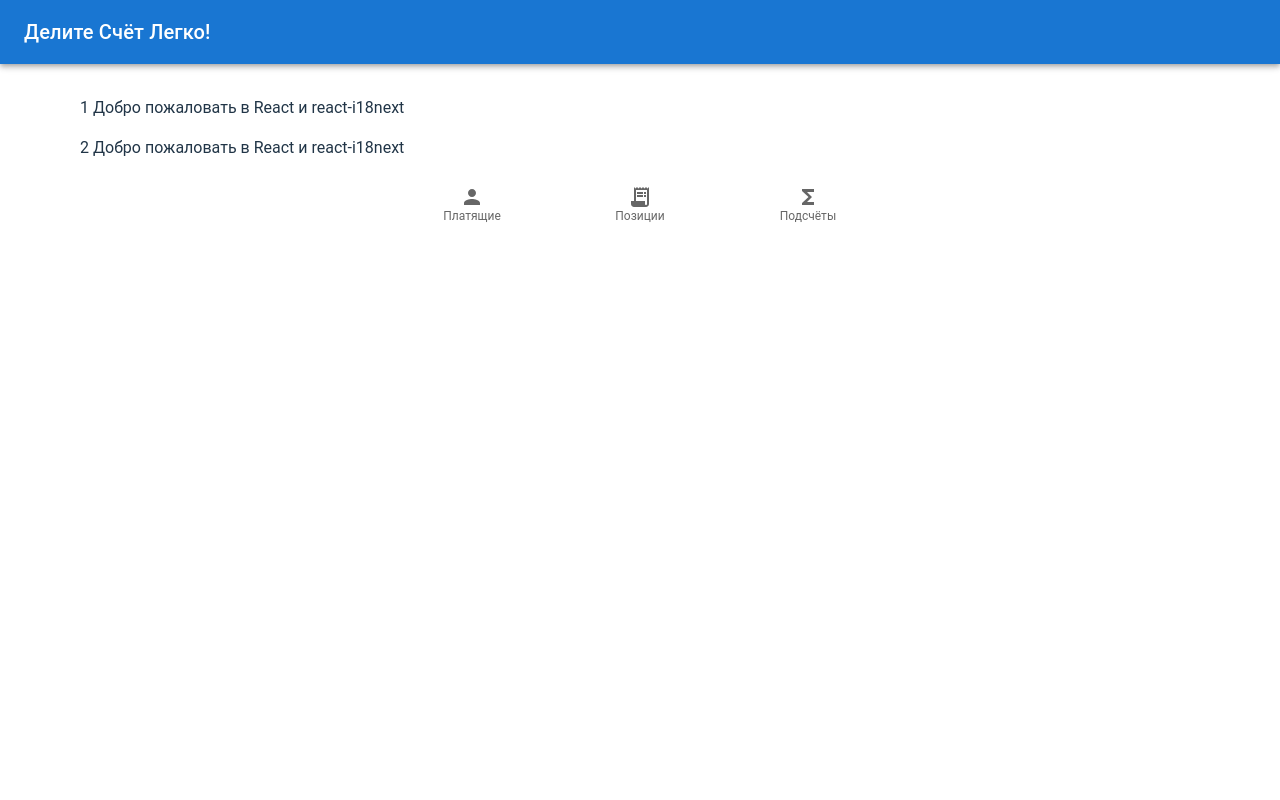
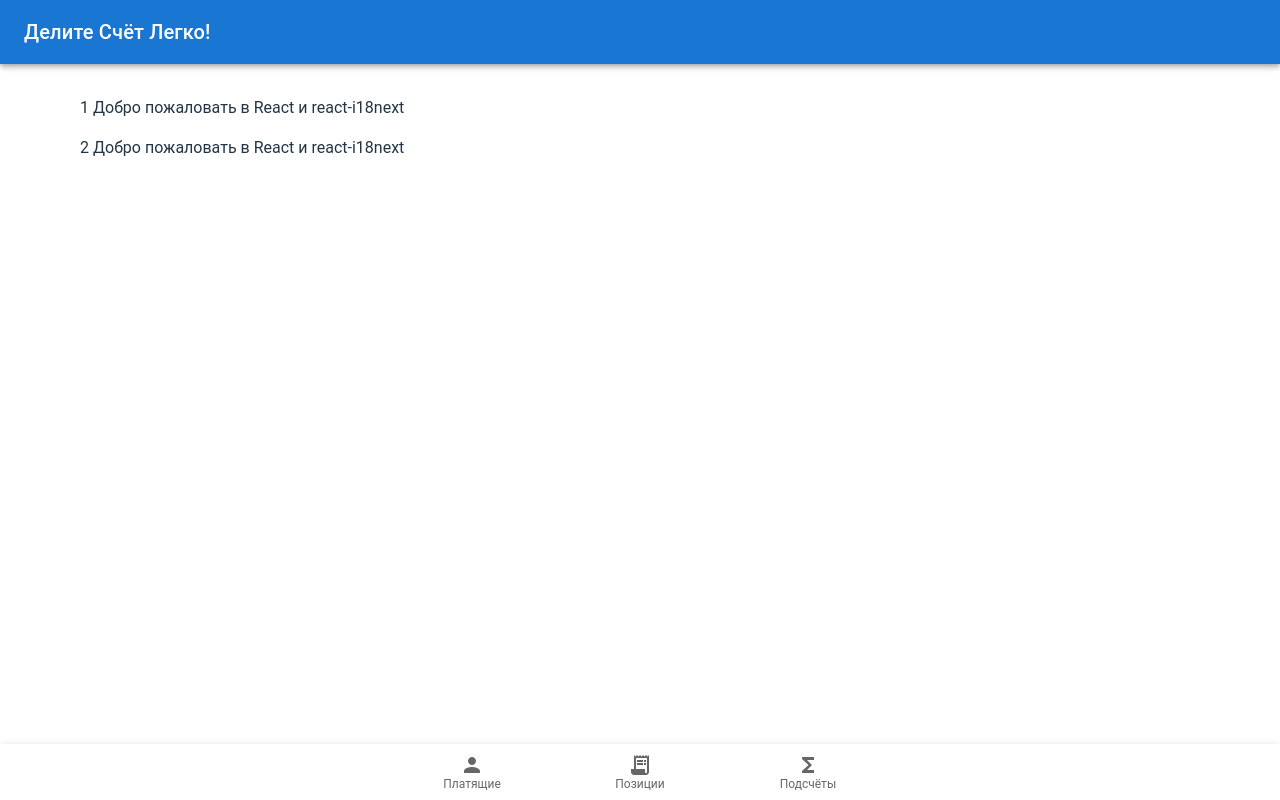
Before and after one commit to YuliyaMinsk/split-bill-easy, a React (Vite) app: page / in a window 1280 px wide. Built offline with nearby package versions, Linux system fonts and the light colour scheme.

Commit message:
feat: add bottom navigation

```diff
--- a/package.json
+++ b/package.json
@@ -18,7 +18,8 @@
     "i18next": "^22.4.15",
     "react": "^18.2.0",
     "react-dom": "^18.2.0",
-    "react-i18next": "^12.2.2"
+    "react-i18next": "^12.2.2",
+    "react-router-dom": "^6.11.1"
   },
   "devDependencies": {
     "@types/react": "^18.0.28",
--- a/src/app/app.tsx
+++ b/src/app/app.tsx
@@ -1,8 +1,9 @@
 import React from 'react';
 import ReactDOM from 'react-dom/client';
+import { BrowserRouter } from 'react-router-dom';
 import { registerSW } from 'virtual:pwa-register';
 
-import { MainPage } from '../pages/main-page.tsx';
+import { RoutesApp } from './routes-app.tsx';
 
 import '../shared/i18n/i18n.ts';
 import '../shared/styles/index.css';
@@ -18,6 +19,8 @@ const updateSW = registerSW({
 
 ReactDOM.createRoot(document.getElementById('root') as HTMLElement).render(
   <React.StrictMode>
-    <MainPage />
+    <BrowserRouter>
+      <RoutesApp />
+    </BrowserRouter>
   </React.StrictMode>,
 );
--- /dev/null
+++ b/src/app/routes-app.tsx
@@ -0,0 +1,22 @@
+import { Routes, Route } from 'react-router-dom';
+
+import { MainPage } from '../pages/main-page';
+import { PayersPage } from '../pages/payers-page';
+import { ItemsPage } from '../pages/items-page';
+import { CalculationsPage } from '../pages/calculations-page';
+
+import { AppRoutes } from '../shared/enums';
+
+const RoutesApp = (): JSX.Element => {
+  return (
+    <Routes>
+      <Route path={AppRoutes.HOME} element={<MainPage />} />
+      <Route path={AppRoutes.PAYERS} element={<PayersPage />} />
+      <Route path={AppRoutes.ITEMS} element={<ItemsPage />} />
+      <Route path={AppRoutes.CALCULATIONS} element={<CalculationsPage />} />
+      <Route path={'*'} element={<MainPage />} />
+    </Routes>
+  );
+};
+
+export { RoutesApp };
--- /dev/null
+++ b/src/pages/calculations-page.tsx
@@ -0,0 +1,24 @@
+import { Container, List, ListItem } from '@mui/material';
+import { useTranslation } from 'react-i18next';
+
+import { Header } from '../shared/ui/header';
+import { Footer } from '../shared/ui/footer';
+
+function CalculationsPage() {
+  const { t } = useTranslation();
+
+  return (
+    <Container maxWidth="xl" disableGutters>
+      <Header text={'Calculations'} />
+      <Container sx={{ mt: '1rem' }}>
+        <List>
+          <ListItem>1 {t('Calculations')}</ListItem>
+          <ListItem>2 {t('Welcome to React')}</ListItem>
+        </List>
+      </Container>
+      <Footer />
+    </Container>
+  );
+}
+
+export { CalculationsPage };
--- /dev/null
+++ b/src/pages/items-page.tsx
@@ -0,0 +1,24 @@
+import { Container, List, ListItem } from '@mui/material';
+import { useTranslation } from 'react-i18next';
+
+import { Header } from '../shared/ui/header';
+import { Footer } from '../shared/ui/footer';
+
+function ItemsPage() {
+  const { t } = useTranslation();
+
+  return (
+    <Container maxWidth="xl" disableGutters>
+      <Header text={'Items'} />
+      <Container sx={{ mt: '1rem' }}>
+        <List>
+          <ListItem>1 {t('Items')}</ListItem>
+          <ListItem>2 {t('Welcome to React')}</ListItem>
+        </List>
+      </Container>
+      <Footer />
+    </Container>
+  );
+}
+
+export { ItemsPage };
--- /dev/null
+++ b/src/pages/payers-page.tsx
@@ -0,0 +1,24 @@
+import { Container, List, ListItem } from '@mui/material';
+import { useTranslation } from 'react-i18next';
+
+import { Header } from '../shared/ui/header';
+import { Footer } from '../shared/ui/footer';
+
+function PayersPage() {
+  const { t } = useTranslation();
+
+  return (
+    <Container maxWidth="xl" disableGutters>
+      <Header text={'Payers'} />
+      <Container sx={{ mt: '1rem' }}>
+        <List>
+          <ListItem>1 {t('Payers')}</ListItem>
+          <ListItem>2 {t('Welcome to React')}</ListItem>
+        </List>
+      </Container>
+      <Footer />
+    </Container>
+  );
+}
+
+export { PayersPage };
--- /dev/null
+++ b/src/shared/enums/app-routes.ts
@@ -0,0 +1,8 @@
+enum AppRoutes {
+  HOME = '/',
+  PAYERS = '/payers',
+  ITEMS = '/items',
+  CALCULATIONS = '/calculations',
+}
+
+export { AppRoutes };
--- /dev/null
+++ b/src/shared/enums/index.ts
@@ -0,0 +1 @@
+export * from './app-routes';
--- a/src/shared/ui/footer/index.tsx
+++ b/src/shared/ui/footer/index.tsx
@@ -1,24 +1,46 @@
 import { useState } from 'react';
 import { useTranslation } from 'react-i18next';
-import { BottomNavigation, BottomNavigationAction, Box } from '@mui/material';
+import { BottomNavigation, BottomNavigationAction, Paper } from '@mui/material';
 import { Person, ReceiptLong, Functions } from '@mui/icons-material';
+import { useNavigate } from 'react-router-dom';
+
+import { AppRoutes } from '../../enums';
 
 const Footer = (): JSX.Element => {
+  const navigate = useNavigate();
   const { t } = useTranslation();
 
   const [value, setValue] = useState(0);
 
   return (
+    <Paper sx={{ position: 'fixed', bottom: 0, left: 0, right: 0 }} elevation={3}>
       <BottomNavigation
         showLabels
+        value={value}
         onChange={(_event, newValue) => {
           setValue(newValue);
         }}
       >
-      <BottomNavigationAction label={t('Payers')} icon={<Person />} />
-      <BottomNavigationAction label={t('Items')} icon={<ReceiptLong />} />
-      <BottomNavigationAction label={t('Calculations')} icon={<Functions />} />
+        <BottomNavigationAction
+          label={t('Payers')}
+          icon={<Person />}
+          value={AppRoutes.PAYERS.substring(1)}
+          onClick={() => navigate(AppRoutes.PAYERS)}
+        />
+        <BottomNavigationAction
+          label={t('Items')}
+          icon={<ReceiptLong />}
+          value={AppRoutes.ITEMS.substring(1)}
+          onClick={() => navigate(AppRoutes.ITEMS)}
+        />
+        <BottomNavigationAction
+          label={t('Calculations')}
+          icon={<Functions />}
+          value={AppRoutes.CALCULATIONS.substring(1)}
+          onClick={() => navigate(AppRoutes.CALCULATIONS)}
+        />
       </BottomNavigation>
+    </Paper>
   );
 };
 
--- a/src/shared/ui/header/index.tsx
+++ b/src/shared/ui/header/index.tsx
@@ -1,14 +1,18 @@
 import { AppBar, Toolbar, Typography } from '@mui/material';
 import { useTranslation } from 'react-i18next';
 
-const Header = (): JSX.Element => {
+type HeaderProps = {
+  text?: string;
+};
+
+const Header = ({ text }: HeaderProps): JSX.Element => {
   const { t } = useTranslation();
 
   return (
     <AppBar position="sticky">
       <Toolbar>
         <Typography variant="h6" component="h1">
-          {t('Split Bill Easy')}
+          {text || t('Split Bill Easy')}
         </Typography>
       </Toolbar>
     </AppBar>
--- a/vite.config.ts
+++ b/vite.config.ts
@@ -21,7 +21,7 @@ export default (configEnv: ConfigEnv) => {
           'theme_color': '#f69435',
           'background_color': '#f69435',
           'display': 'standalone',
-          'scope': '/',
+          'scope': process.env.VITE_APP_BASE_URL,
           'start_url': process.env.VITE_API_BASE_URL,
           'name': 'split bill easy',
           'short_name': 'split bill easy',
```
Also changed, not shown: 1 other file (tests, documents, lock files or other folders). Lines whose indentation alone changed are shown as unchanged.
